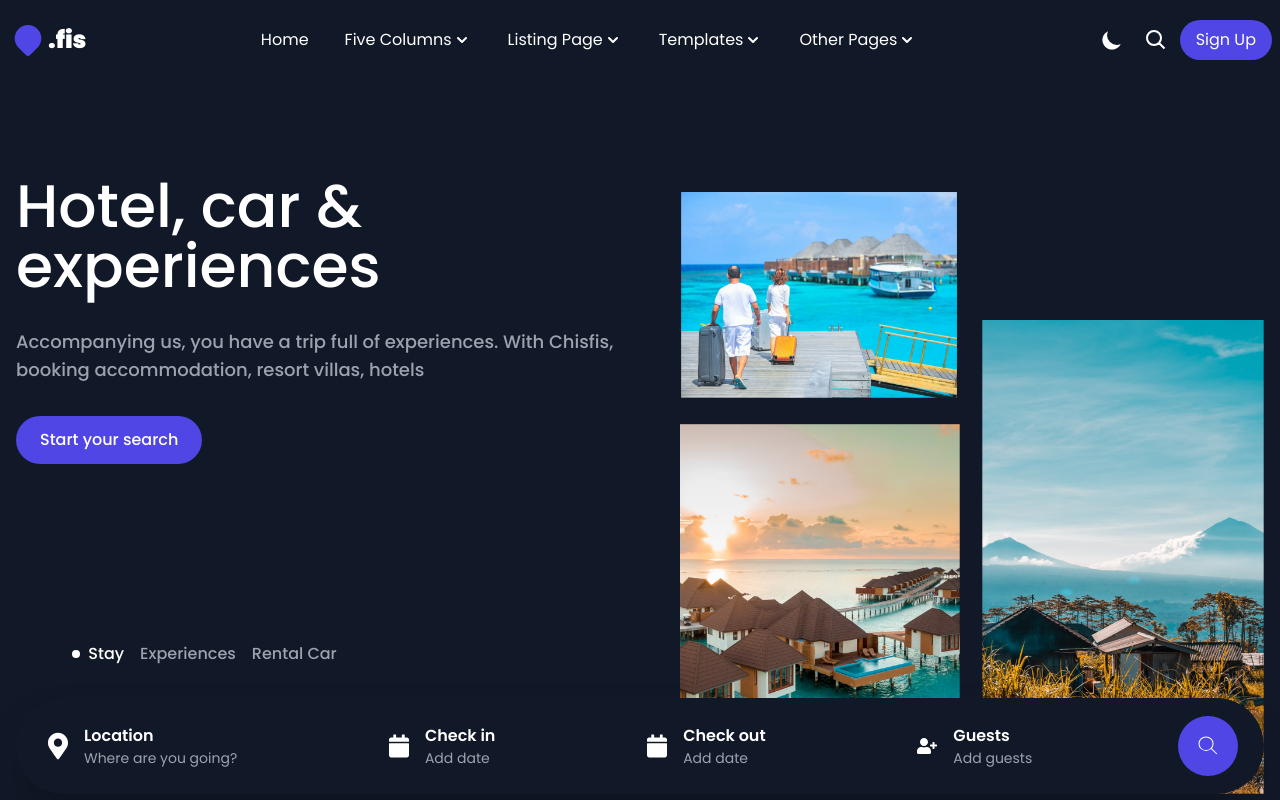
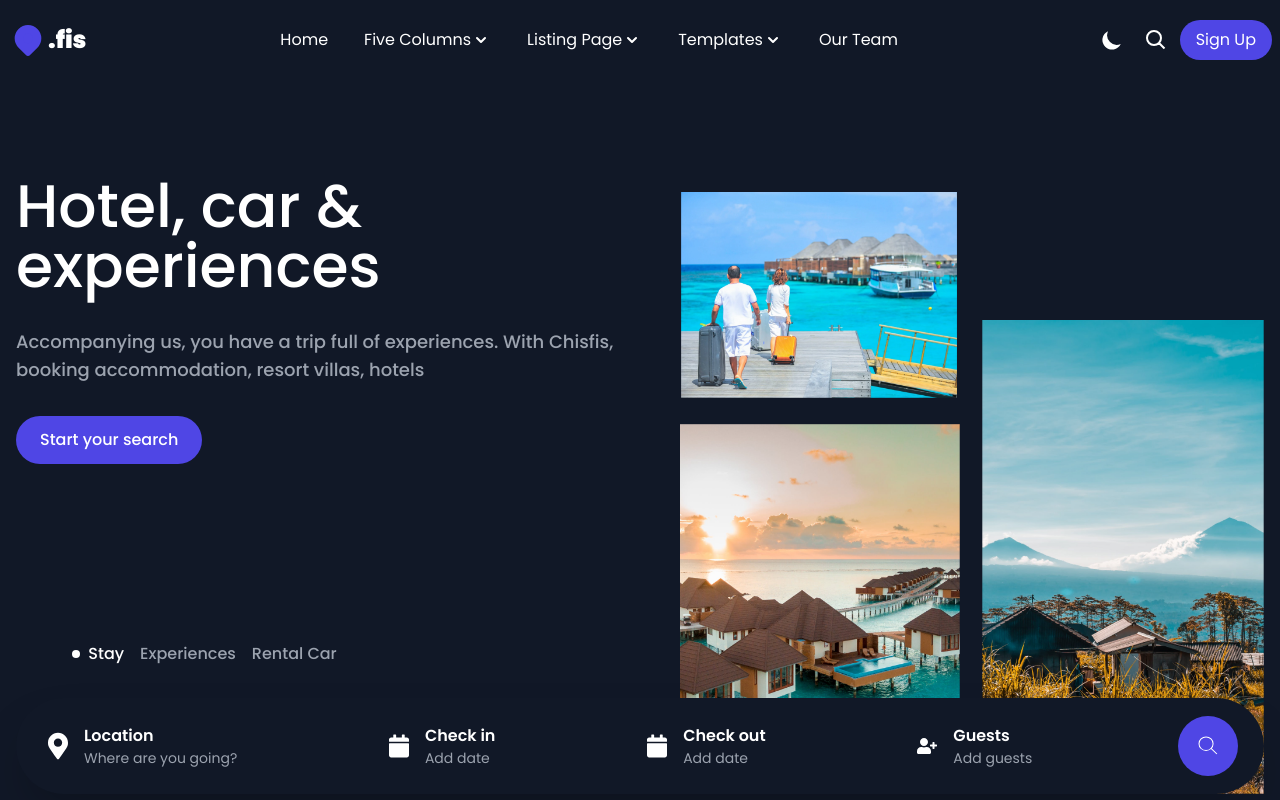
Before and after one commit to kshitijpatel7237/e_cell_A, a React (Create React App) app in the folder client/: page / in a window 1280 px wide. Shown: the top 800 px of the page. Built offline with nearby package versions, Linux system fonts and the light colour scheme.

Commit message:
Linked Teams Page in Nav

```diff
--- a/client/src/Components/Nav/components/Navbar.jsx
+++ b/client/src/Components/Nav/components/Navbar.jsx
@@ -1,4 +1,5 @@
 import React, {useState} from "react"
+import {Link} from "react-router-dom"
 import Menuitem from "./MenuItem"
 
 const Navbar = ({ sidebarOn, onSidebarChange }) => {
@@ -39,7 +40,11 @@ const Navbar = ({ sidebarOn, onSidebarChange }) => {
 				<Menuitem title={`Five Columns`} />
 				<Menuitem title={`Listing Page`} />
 				<Menuitem title={`Templates`} />
-				<Menuitem title={`Other Pages`} />
+				<li className="hidden md:block">
+					<div className="p-2 px-4 rounded-full hover:font-black hover:bg-gray-500 hover:bg-opacity-25">
+					<Link to="/Teams">Our Team</Link>
+					</div>
+				</li>
 			</ul>
 			<ul className="flex flex-row items-center space-x-1">
 				{/* Dark mode icon */}
--- a/client/src/Components/Nav/components/Sidebar.jsx
+++ b/client/src/Components/Nav/components/Sidebar.jsx
@@ -1,4 +1,5 @@
 import React, {useState} from "react"
+import {Link} from "react-router-dom"
 
 const Sidebar = ({ sidebarOn, onSidebarChange }) => {
     // Toggles for dropdowns
@@ -147,7 +148,7 @@ const Sidebar = ({ sidebarOn, onSidebarChange }) => {
                     HOME
                 </div>
                 <div className="p-2 rounded-lg text-custom-secondary hover:bg-gray-500 hover:bg-opacity-20">
-                    FIVE COLUMNS
+                    <Link to="/Teams">OUR TEAM</Link>
                 </div>
                 <div className="flex flex-row justify-between p-2 rounded-lg text-custom-secondary hover:bg-gray-500 hover:bg-opacity-20" onClick={()=>{setToggle1(!toggle1)}}>
                     LISTING PAGE
```
